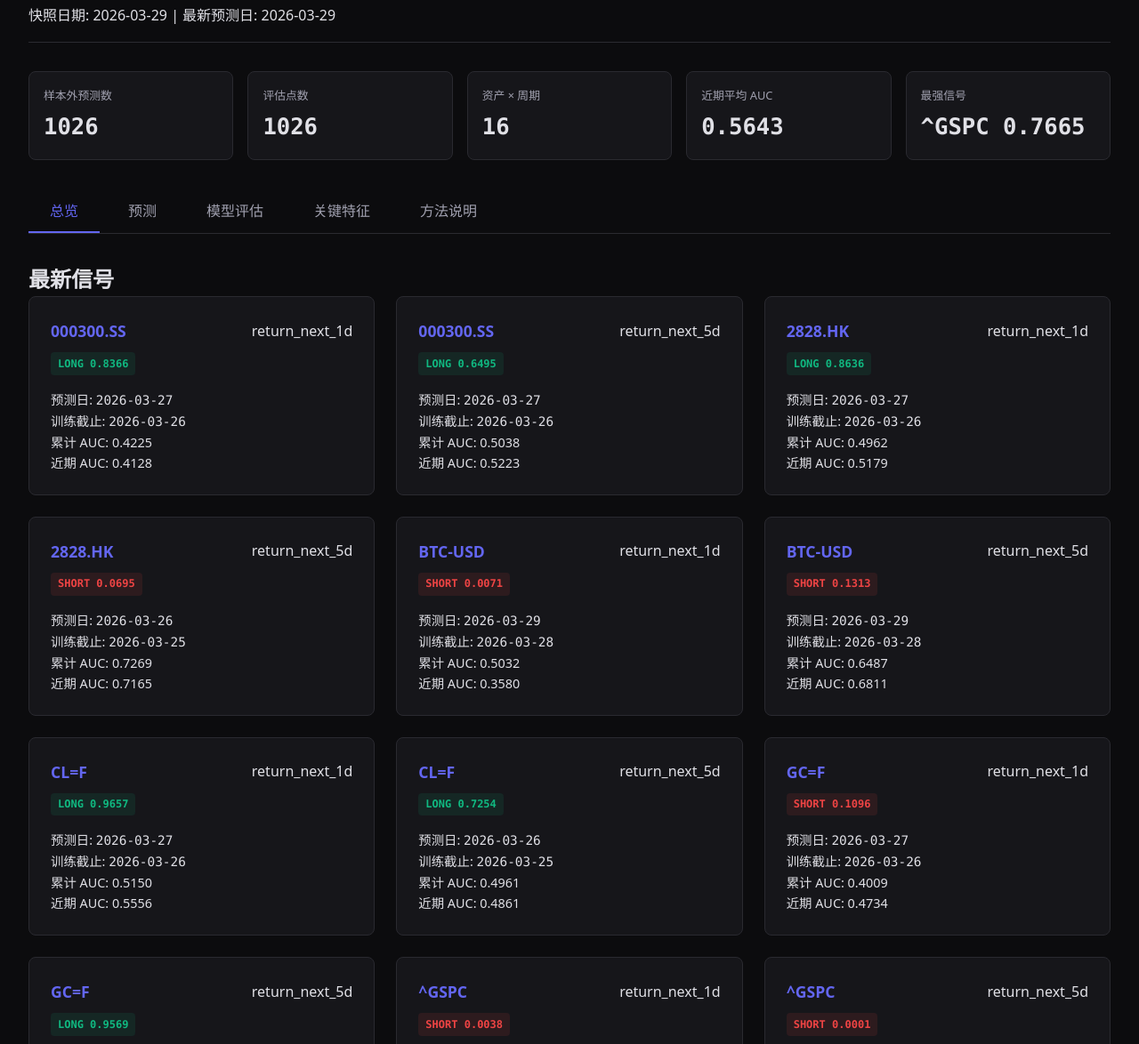
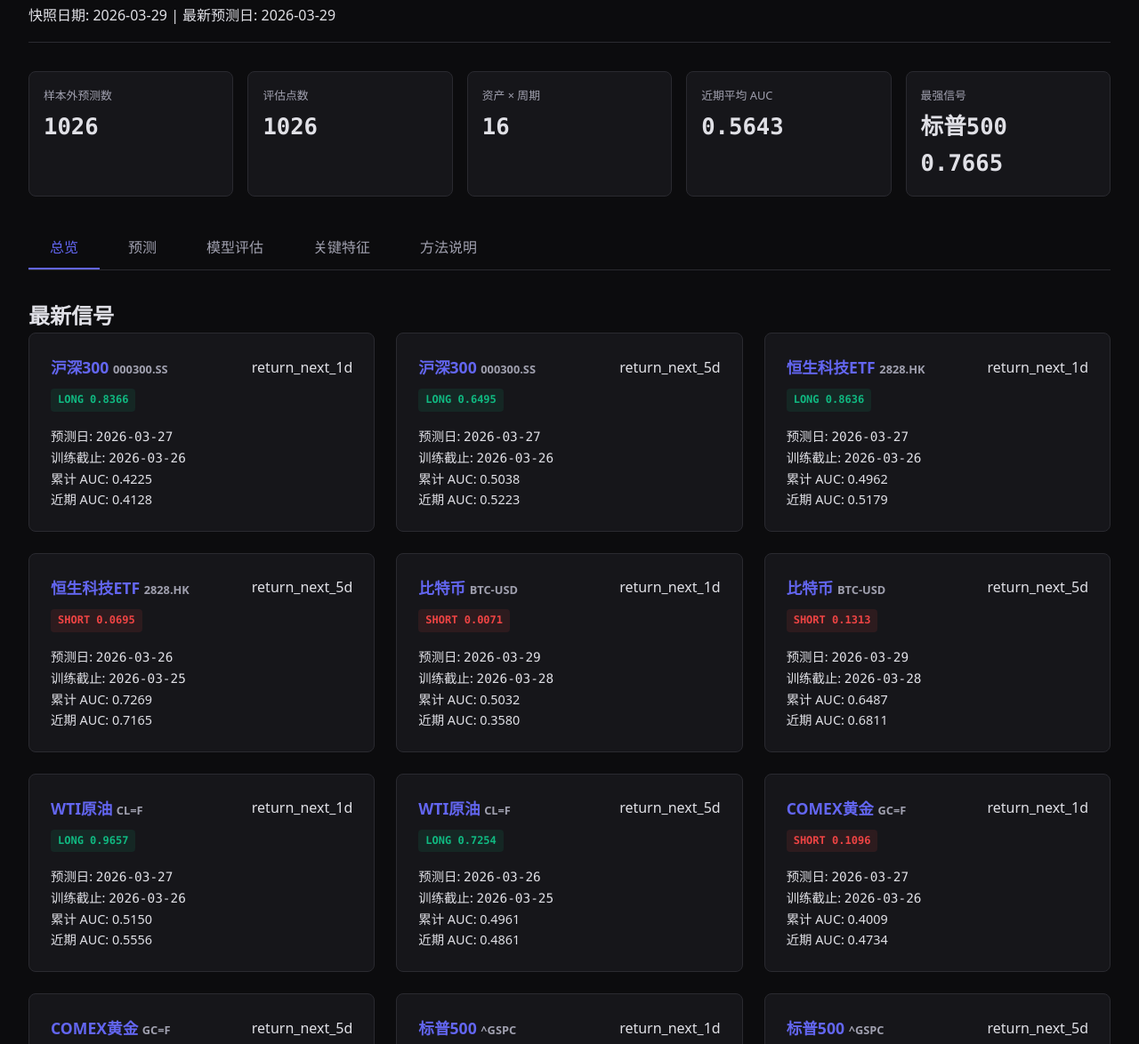
Before and after one commit to Anonymous404cyber/quant_res_dashboard, a website: page public/index.html in a window 1280 px wide. Shown: the part 86-1260 px from the top of the page at 89% size. Drawn offline with nearby package versions, Linux system fonts and the light colour scheme.

Commit message:
feat: add zh-CN name for tickers, grayed code suffix

```diff
--- a/public/index.html
+++ b/public/index.html
@@ -353,6 +353,16 @@
     <script>
         let data = {};
         let charts = {};
+        const tickerNameMap = {
+            '^GSPC': '标普500',
+            '^IXIC': '纳斯达克',
+            'GC=F': 'COMEX黄金',
+            'CL=F': 'WTI原油',
+            'BTC-USD': '比特币',
+            '^HSI': '恒生指数',
+            '2828.HK': '恒生科技ETF',
+            '000300.SS': '沪深300'
+        }
 
         async function loadData() {
             const res = await fetch('data/dashboard-data.json');
@@ -380,7 +390,7 @@
                 { label: '评估点数', value: data.summary.eval_record_count },
                 { label: '资产 × 周期', value: data.summary.asset_horizon_count },
                 { label: '近期平均 AUC', value: data.summary.avg_recent_auc?.toFixed(4) || '-' },
-                { label: '最强信号', value: `${data.summary.best_signal?.ticker || '-'} ${data.summary.best_signal?.auc_recent?.toFixed(4) || ''}` }
+                { label: '最强信号', value: `${data.summary.best_signal ? (tickerNameMap[data.summary.best_signal.ticker] || data.summary.best_signal.ticker) : '-'} ${data.summary.best_signal?.auc_recent?.toFixed(4) || ''}` }
             ];
             bar.innerHTML = items.map(item => `
                 <div class="summary-card">
@@ -399,7 +409,7 @@
                 return `
                     <div class="card">
                         <div style="display: flex; justify-content: space-between; align-items: center; margin-bottom: 0.5rem;">
-                            <h3 style="margin: 0;">${sig.ticker}</h3>
+                            <h3 style="margin: 0;">${tickerNameMap[sig.ticker] || sig.ticker} <span style="font-size: 0.8rem; color: var(--text-muted);">${sig.ticker}</span></h3>
                             <span>${sig.horizon}</span>
                         </div>
                         <div class="status-badge ${dirClass}">${dirLabel} ${sig.y_prob.toFixed(4)}</div>
@@ -417,7 +427,7 @@
         function initFilters() {
             const tickers = [...new Set(data.predictions.map(p => p.ticker))];
             const horizons = [...new Set(data.predictions.map(p => p.horizon))];
-            const tickerOpts = tickers.map(t => `<option value="${t}">${t}</option>`).join('');
+            const tickerOpts = tickers.map(t => `<option value="${t}">${tickerNameMap[t] || t}</option>`).join('');
             const horizonOpts = horizons.map(h => `<option value="${h}">${h}</option>`).join('');
 
             document.getElementById('pred-ticker-filter').innerHTML = tickerOpts;
```
